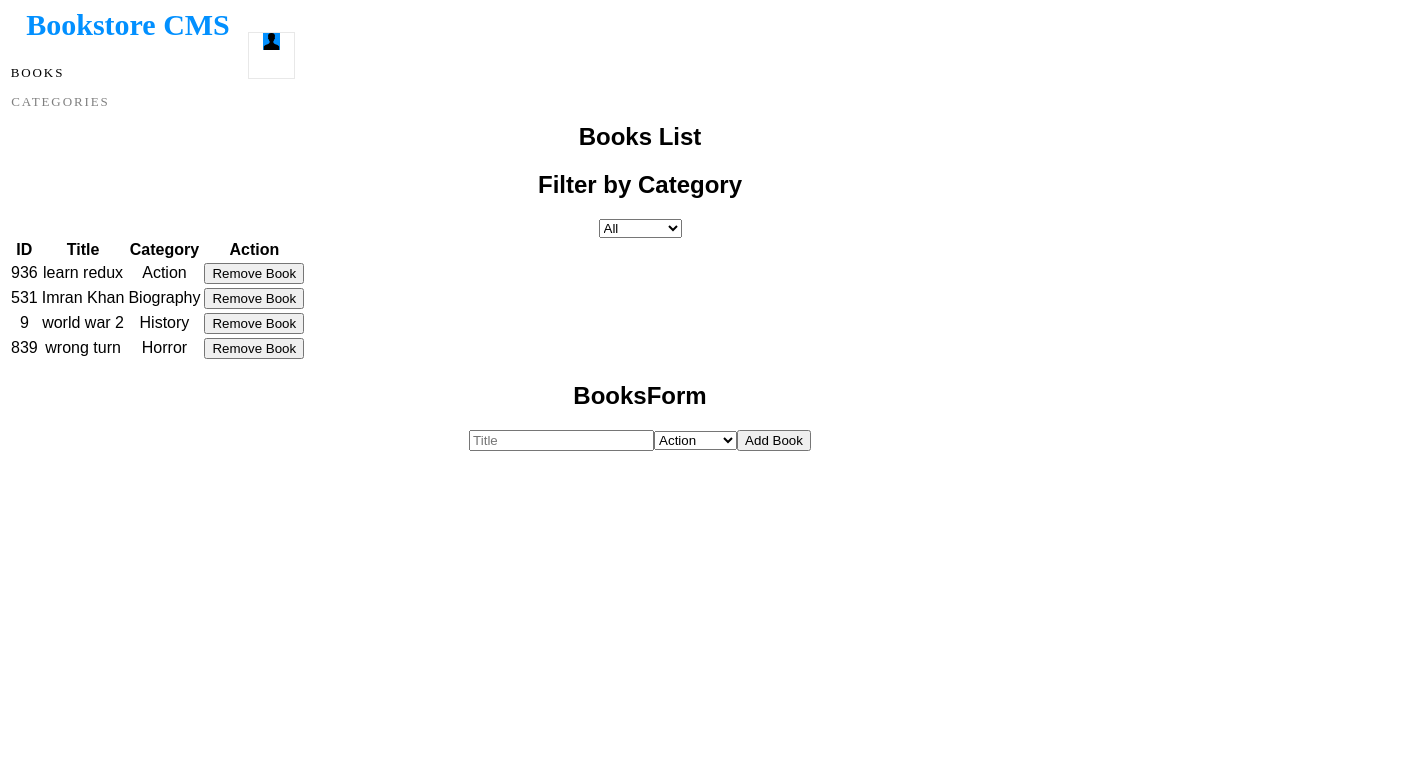
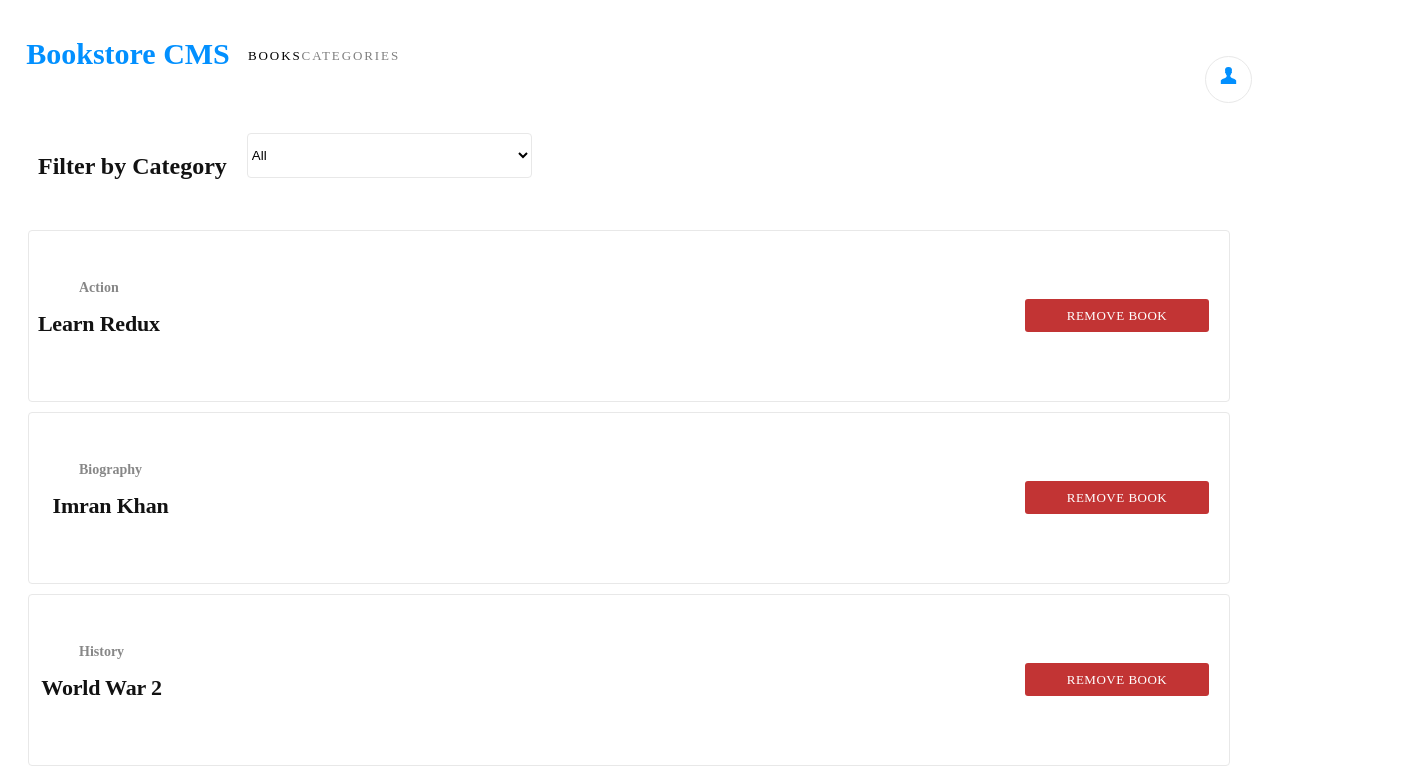
Before and after one commit to TashfeenRao/react-bookstore, a React (Create React App) app: page / in a window 1280 px wide. Shown: the top 775 px of the page, 1408 px wide, since content can reach past the window. Built offline with nearby package versions, Linux system fonts and the light colour scheme.

Commit message:
Styled the book items UI

```diff
--- a/src/components/container/BooksList.js
+++ b/src/components/container/BooksList.js
@@ -4,6 +4,7 @@ import PropTypes from 'prop-types';
 import Book from '../presentational/Book';
 import Actions from '../../actions/index';
 import CategoryFilter from '../presentational/CategoryFilter';
+import '../../styles/booklist.css';
 
 class BooksList extends Component {
   constructor(props) {
@@ -29,26 +30,16 @@ class BooksList extends Component {
 
     return (
       <div className="booksList">
-        <h2>Books List</h2>
+        <div className="book-filter">
+          <CategoryFilter changeFilter={this.handleFilterChange} />
+        </div>
 
-        <CategoryFilter changeFilter={this.handleFilterChange} />
-        <table>
-          <thead>
-            <tr>
-              <th>ID</th>
-              <th>Title</th>
-              <th>Category</th>
-              <th>Action</th>
-            </tr>
-          </thead>
-          <tbody>
-            {filteredBooks().map(book => (
-              <Book key={book.ID} book={book} onClick={this.handleRemoveBook} />
-            ))}
+        <div className="book-item">
+          {filteredBooks().map(book => (
+            <Book key={book.ID} book={book} onClick={this.handleRemoveBook} />
+          ))}
+        </div>
 
-          </tbody>
-
-        </table>
       </div>
     );
   }
--- a/src/components/presentational/Book.js
+++ b/src/components/presentational/Book.js
@@ -5,12 +5,16 @@ import PropTypes from 'prop-types';
 export default function Book(props) {
   const { book, onClick } = props;
   return (
-    <tr>
-      <td>{book.ID}</td>
-      <td>{book.title}</td>
-      <td>{book.category}</td>
-      <td><button type="button" onClick={() => onClick(book)}>Remove Book</button></td>
-    </tr>
+    <div className="book-content">
+      <div className="content-left">
+        <p className="book-category">{book.category}</p>
+        <h1 className="book-title">{book.title}</h1>
+      </div>
+      <div className="content-right">
+        <button className="btn remove-btn" type="button" onClick={() => onClick(book)}>Remove Book</button>
+      </div>
+
+    </div>
   );
 }
 
--- a/src/components/presentational/CategoryFilter.js
+++ b/src/components/presentational/CategoryFilter.js
@@ -10,7 +10,7 @@ export default function CategoryFilter(props) {
   return (
     <div className="categoryFilter">
       <h2>Filter by Category</h2>
-      <select name="catFilter" onChange={e => changeFilter(e)}>
+      <select className="custom-select" name="catFilter" onChange={e => changeFilter(e)}>
         {
           categories.map(cat => (
             <option value={cat} key={cat}>{cat}</option>
--- /dev/null
+++ b/src/styles/booklist.css
@@ -0,0 +1,97 @@
+
+.book-category {
+  opacity: 0.5;
+  font-family: Montserrat;
+  font-size: 14px;
+  font-weight: bold;
+  font-style: normal;
+  font-stretch: normal;
+  line-height: normal;
+  margin: 0 50px;
+  letter-spacing: normal;
+  color: #121212;
+}
+
+.book-title {
+  font-family: RobotoSlab;
+  font-size: 22px;
+  font-weight: bold;
+  font-stretch: normal;
+  font-style: normal;
+  text-transform: capitalize;
+  line-height: normal;
+  letter-spacing: -0.2px;
+  color: #121212;
+}
+
+.book-content {
+  display: flex;
+  flex-direction: row;
+  justify-content: space-between;
+  align-items: center;
+  width: 1200px;
+  height: 170px;
+  border-radius: 4px;
+  border: solid 1px #e8e8e8;
+  background-color: #ffffff;
+  margin: 10px 20px;
+}
+
+.btn {
+  width: 184px;
+  height: 33px;
+  border: none;
+  border-radius: 3px;
+  font-family: RobotoSlab;
+  font-size: 13px;
+  font-weight: 300;
+  font-stretch: normal;
+  font-style: normal;
+  line-height: normal;
+  letter-spacing: 0.5px;
+  text-align: center;
+  color: #ffffff;
+  text-transform: uppercase;
+  cursor: pointer;
+}
+
+.remove-btn {
+  background-color: #c23434;
+  margin-right: 20px;
+}
+
+.categoryFilter {
+  display: flex;
+  margin: 30px 30px;
+}
+
+.categoryFilter h2 {
+    font-family: Montserrat;
+    font-size: 24px;
+    font-weight: normal;
+    font-stretch: normal;
+    font-style: normal;
+    line-height: normal;
+    font-weight: 700;
+    color: #121212;
+    margin-right: 20px;
+}
+
+.custom-select {
+  width: 285px;
+  height: 45px;
+  border-radius: 4px;
+  border: solid 1px #e8e8e8;
+  background-color: #ffffff;
+}
+
+.custom-select option {
+  font-family: Montserrat;
+  font-size: 16px;
+  font-weight: normal;
+  font-stretch: normal;
+  font-style: normal;
+  line-height: normal;
+  letter-spacing: -0.15px;
+  color: #c4c4c4;
+}
--- a/src/styles/header.css
+++ b/src/styles/header.css
@@ -1,10 +1,21 @@
 .panel-bg{
-    width: 1400px;
+    width: 100%;
     height: 95px;
     background-color: #ffffff;
     display: flex;
-    justify-content: ;
+    justify-content: space-between;
     align-items: center;
+}
+
+.bookstore-container {
+    display: flex;
+    justify-content: start;
+    align-items: center;
+}
+
+.oval-container {
+    align-self: end;
+    margin-right: 20px;
 }
 
 .Bookstore-CMS {
@@ -21,8 +32,6 @@
 }
 
 .BOOKS {
-    width: 59px;
-    height: 16px;
     font-family: Montserrat;
     font-size: 13px;
     font-weight: normal;
@@ -34,8 +43,6 @@
 }
 
 .CATEGORIES {
-    width: 105px;
-    height: 16px;
     opacity: 0.5;
     font-family: Montserrat;
     font-size: 13px;
@@ -51,11 +58,12 @@
     width: 45px;
     height: 45px;
     border: solid 1px #e8e8e8;
+    border-radius: 50%;
 }
 
 .Mask {
     width: 17px;
     height: 17px;
-    background-color: #0290ff;
     color: #0290ff;
+   padding: 10px;
 }
```
Also changed, not shown: src/man-shape.svg.
